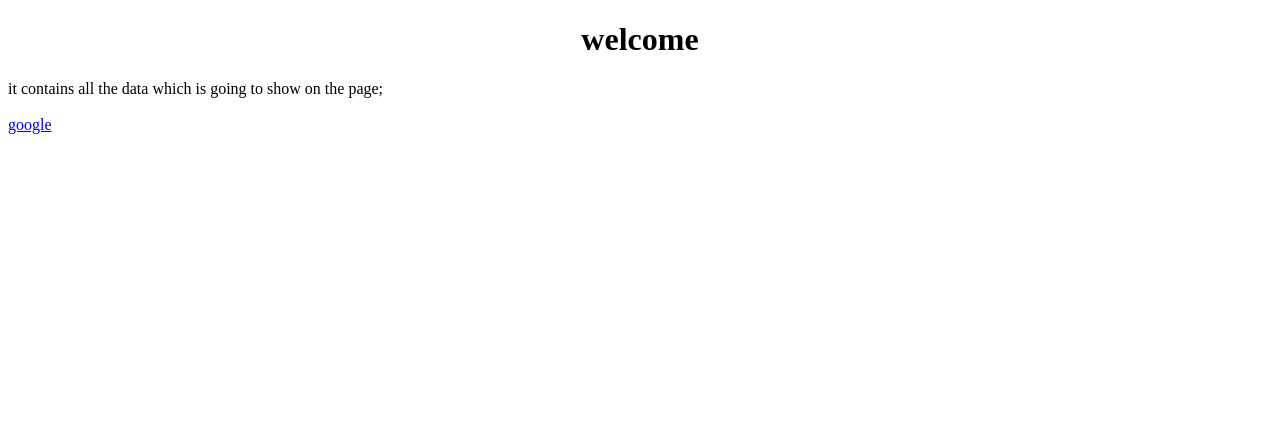
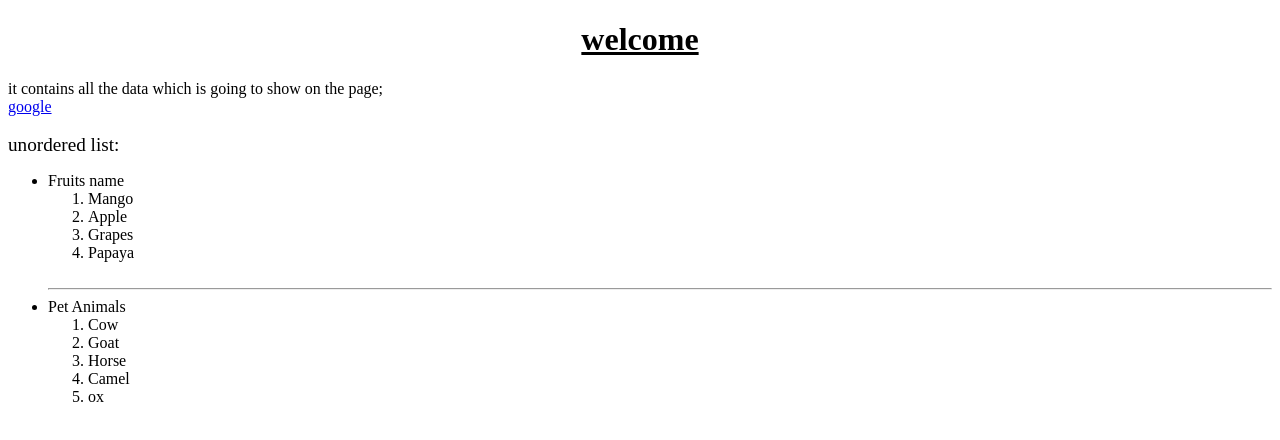
Before and after one commit to mohit-761/MyCourse, a plain HTML site: page site/Structure.html in a window 1280 px wide. Drawn offline with Linux system fonts and the light colour scheme.

Commit message:
list added

```diff
--- a/site/Structure.html
+++ b/site/Structure.html
@@ -7,13 +7,30 @@
         </title>
     </head>
     <body >
-<h1><center> welcome </h1>
+<h1><center><u>welcome</u>  </h1>
 
 it contains all the data which is going to show on the page;
-<br><br>
+<br>
 <a href= "http://google.com"/> google </a>
-
-</center>
+<br>
+</center><br>
+<big>unordered list:</big>
+<ul>
+    <li>Fruits name
+    <ol><li>Mango</li>
+    <li>Apple</li>
+    <li>Grapes</li>
+    <li>Papaya</li></ol>
+    </li>
+<br><hr>
+    <li>Pet Animals
+    <ol><li>Cow</li>
+        <li>Goat</li>
+        <li>Horse</li>
+        <li>Camel</li>
+        <li>ox</li></ol>
+        </li>
+</ul>
 
  </body>
 </html>
```
